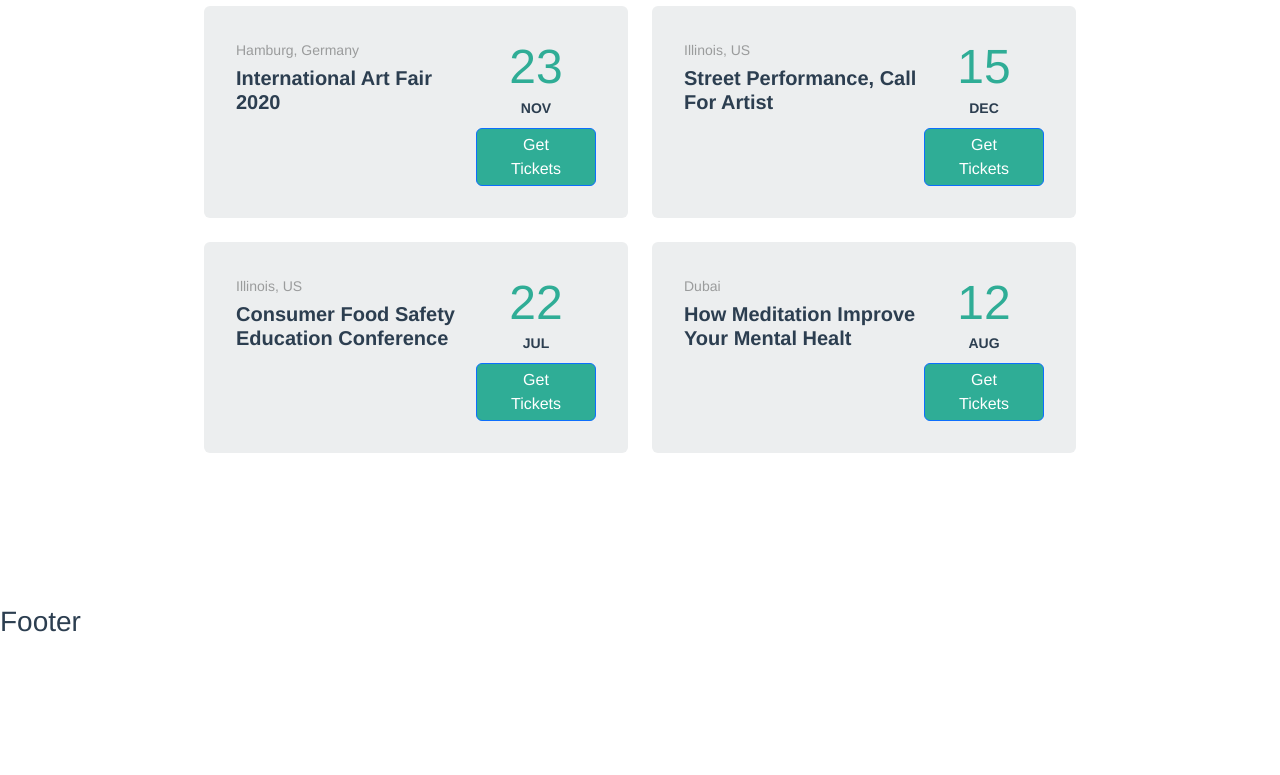
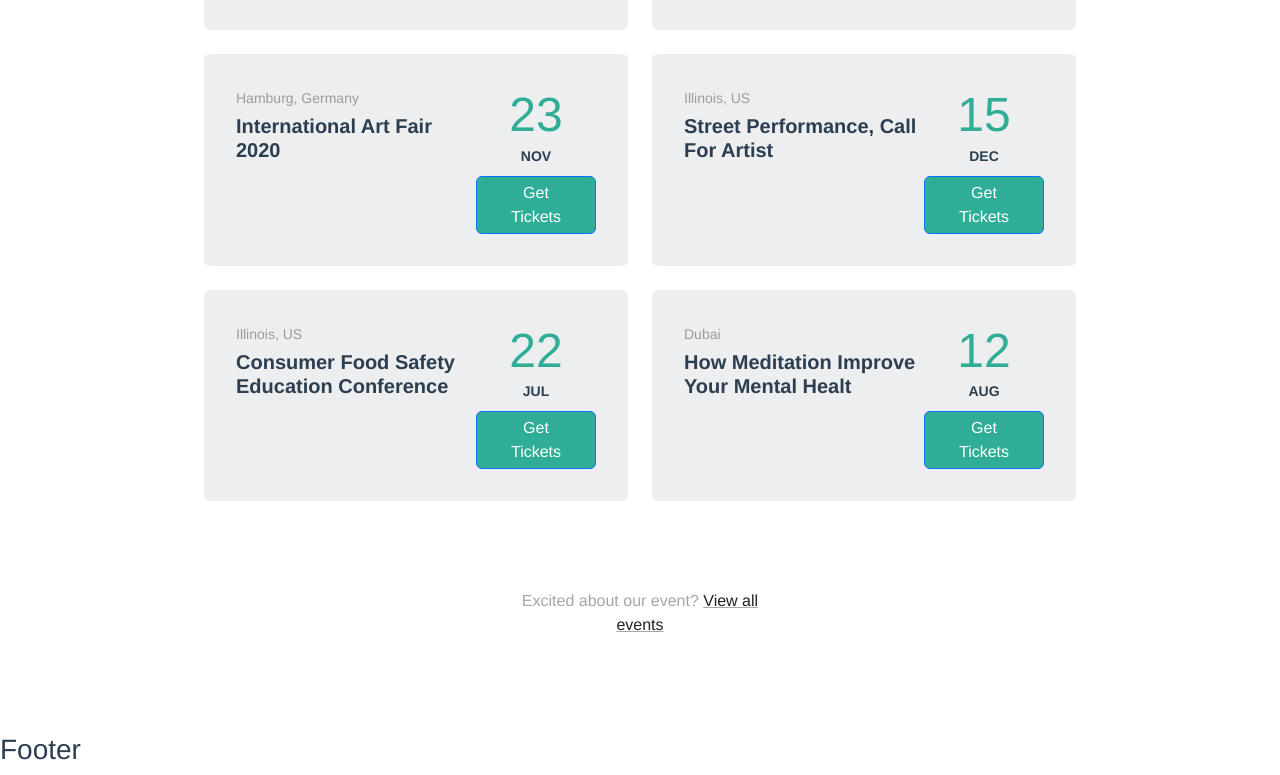
Before and after one commit to Antonius131/proj-html-vuejs, a Vue app: page / in a window 1280 px wide. Shown: the part 3308-4083 px from the top of the page. Before the commit the page ends 3955 px from the top, so only its background shows below. Built offline with nearby package versions, Linux system fonts and the light colour scheme.

Commit message:
Main: fixing section layout and add CaptionText

```diff
--- a/src/components/main/MainContent.vue
+++ b/src/components/main/MainContent.vue
@@ -57,15 +57,19 @@
             </div>
          </div>
       </section>
+
+      <section>
          <div class="container">
             <SectionTitle
                subtitle = "Wanna transform your life?"
                title= "Upcoming Events"
             />
             <EventCards />
+            <CaptionText
+               text = "Excited about our event?"
+               link = "View all events"
+            />
          </div>
-      <section>
-
       </section>
    </main>
 </template>
@@ -93,7 +97,7 @@ export default {
     CaptionText,
     InfoTabs,
     ImgPreview,
-    EventCards
+    EventCards,
 }
 }
 </script>
```
